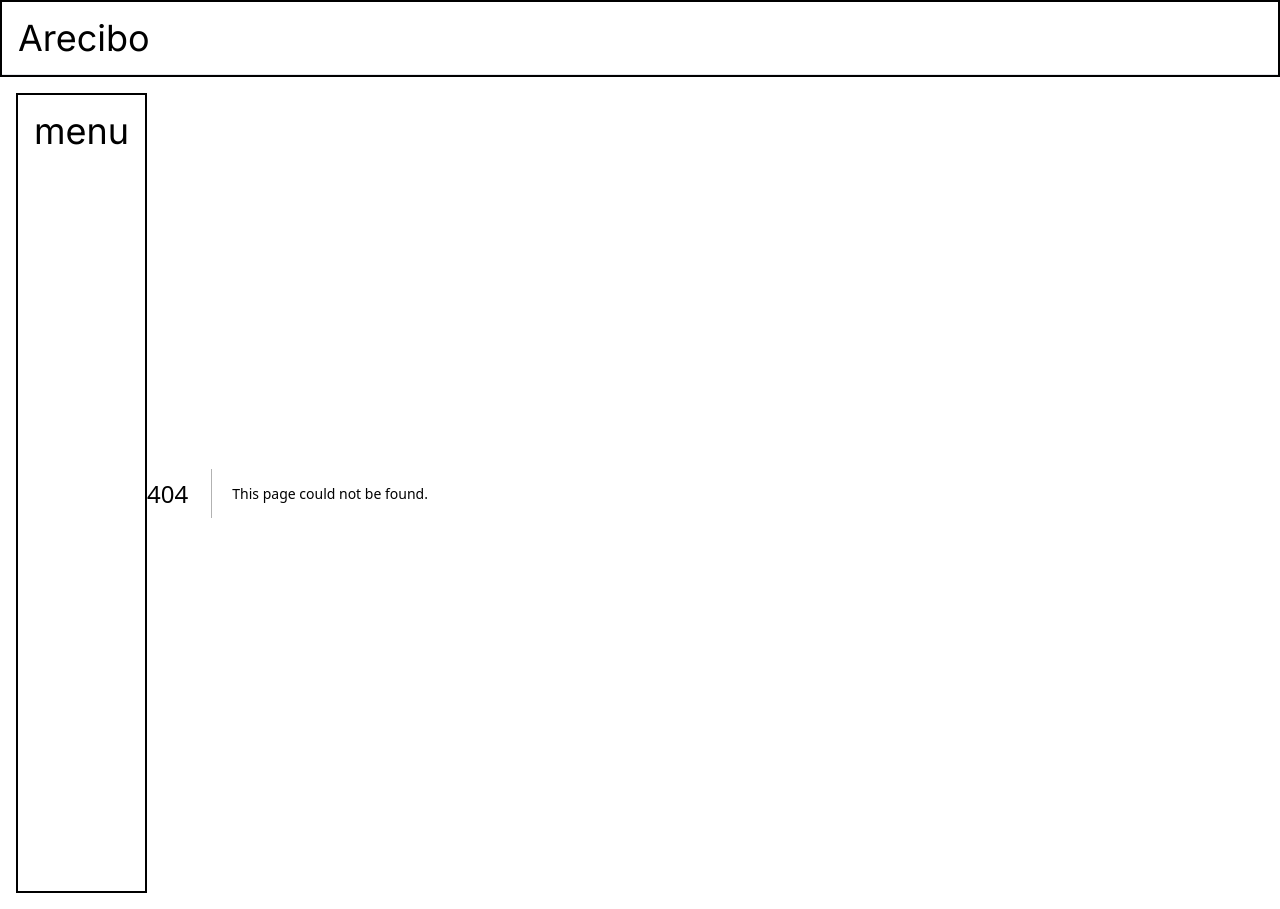
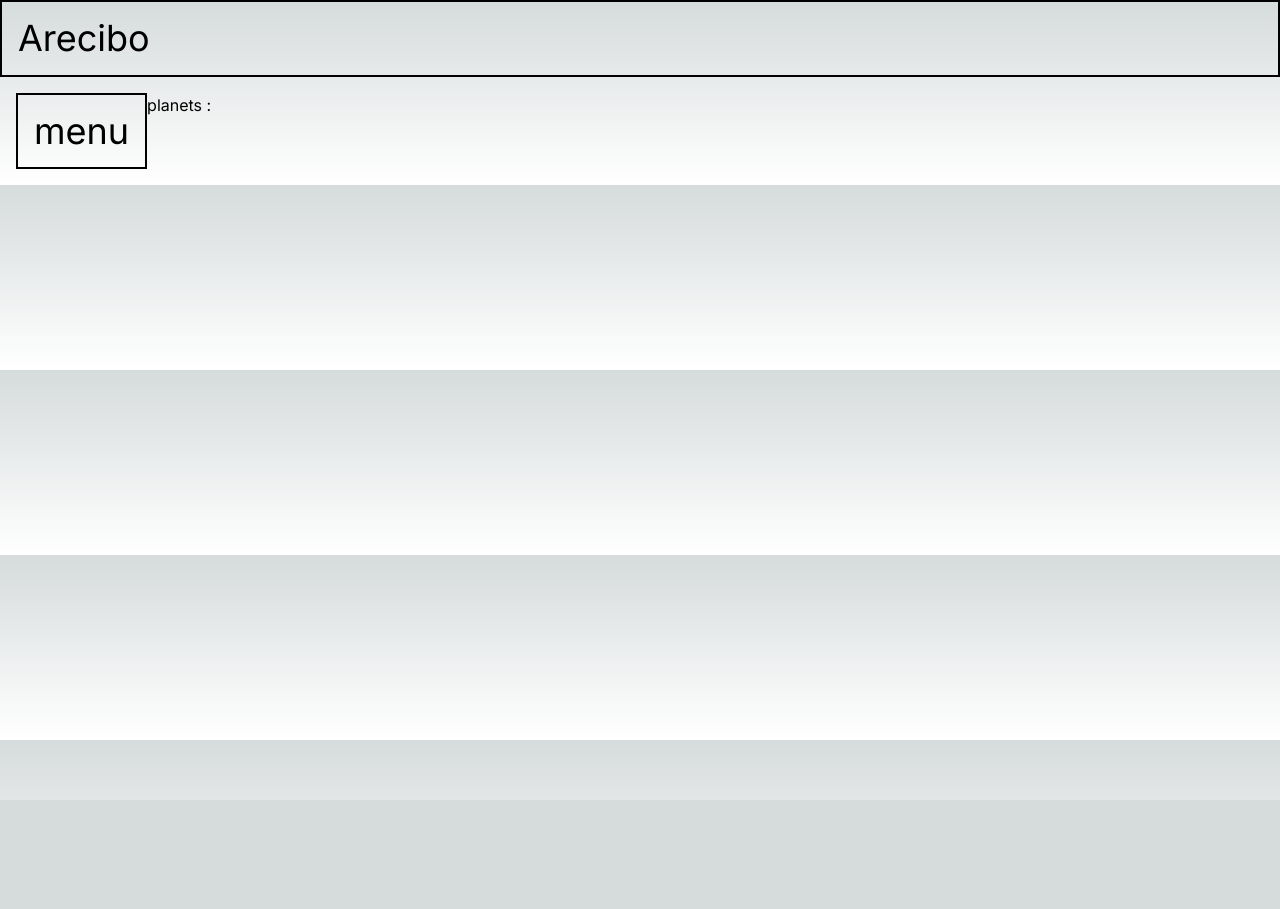
Before and after one commit to Beyond-Imagination/arecibo-fe, a Next.js app: page /planets in a window 1280 px wide. Before the commit this address had no page. After the commit the page ends 800 px from the top, so only its background shows below. Built offline with nearby package versions, Linux system fonts and the light colour scheme.

Commit message:
feat: empty planets page
Merge-request: ARECIBO-MR-47
Merged-by: 구원 나 <laggu91@gmail.com>

```diff
--- /dev/null
+++ b/src/app/planets/page.tsx
@@ -0,0 +1,11 @@
+'use client'
+
+import { useSearchParams } from 'next/navigation'
+
+export default function Page() {
+    const searchParams = useSearchParams()
+
+    const planetId = searchParams.get('planetId')
+
+    return <div>planets : {planetId}</div>
+}
```
